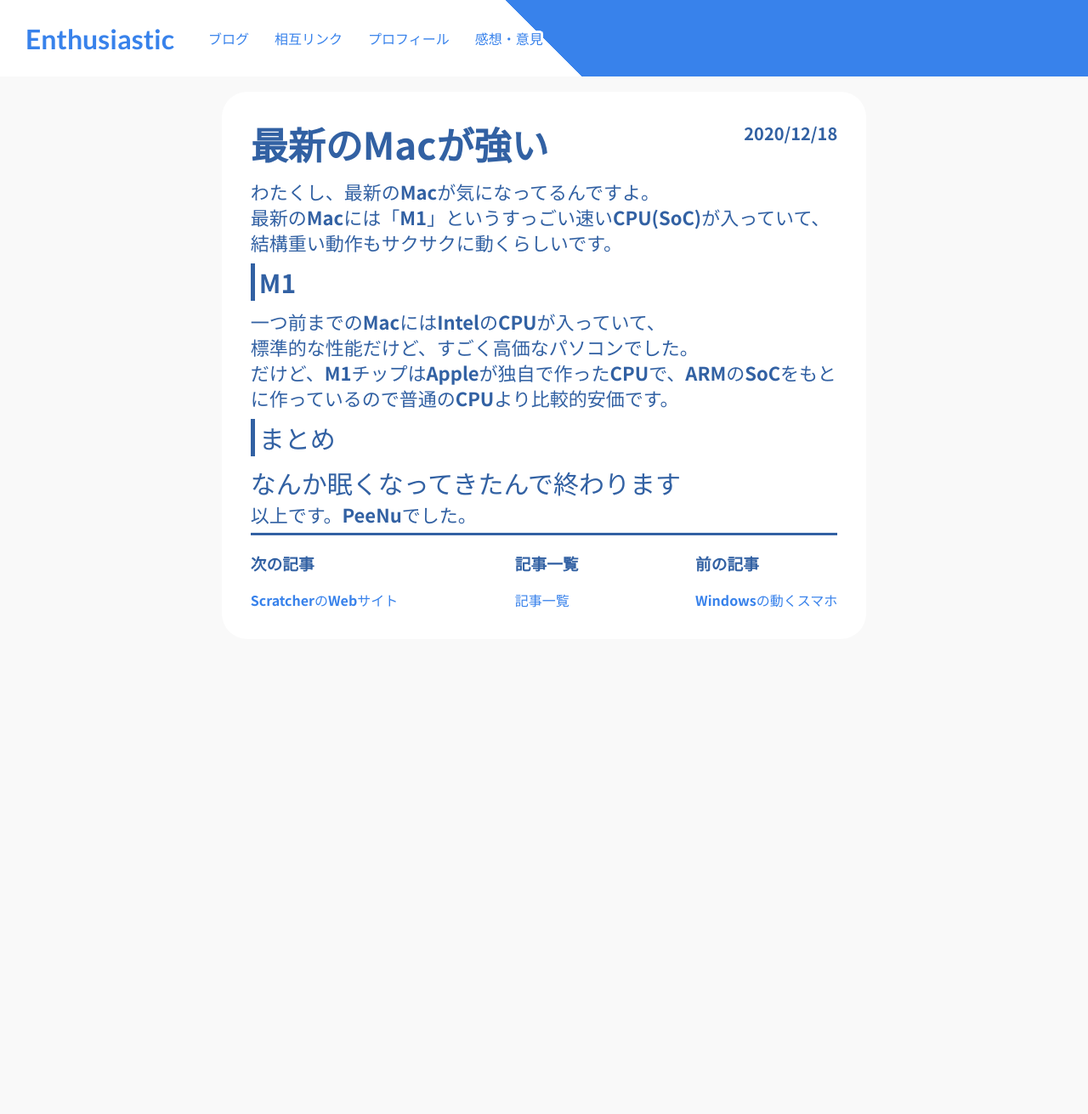
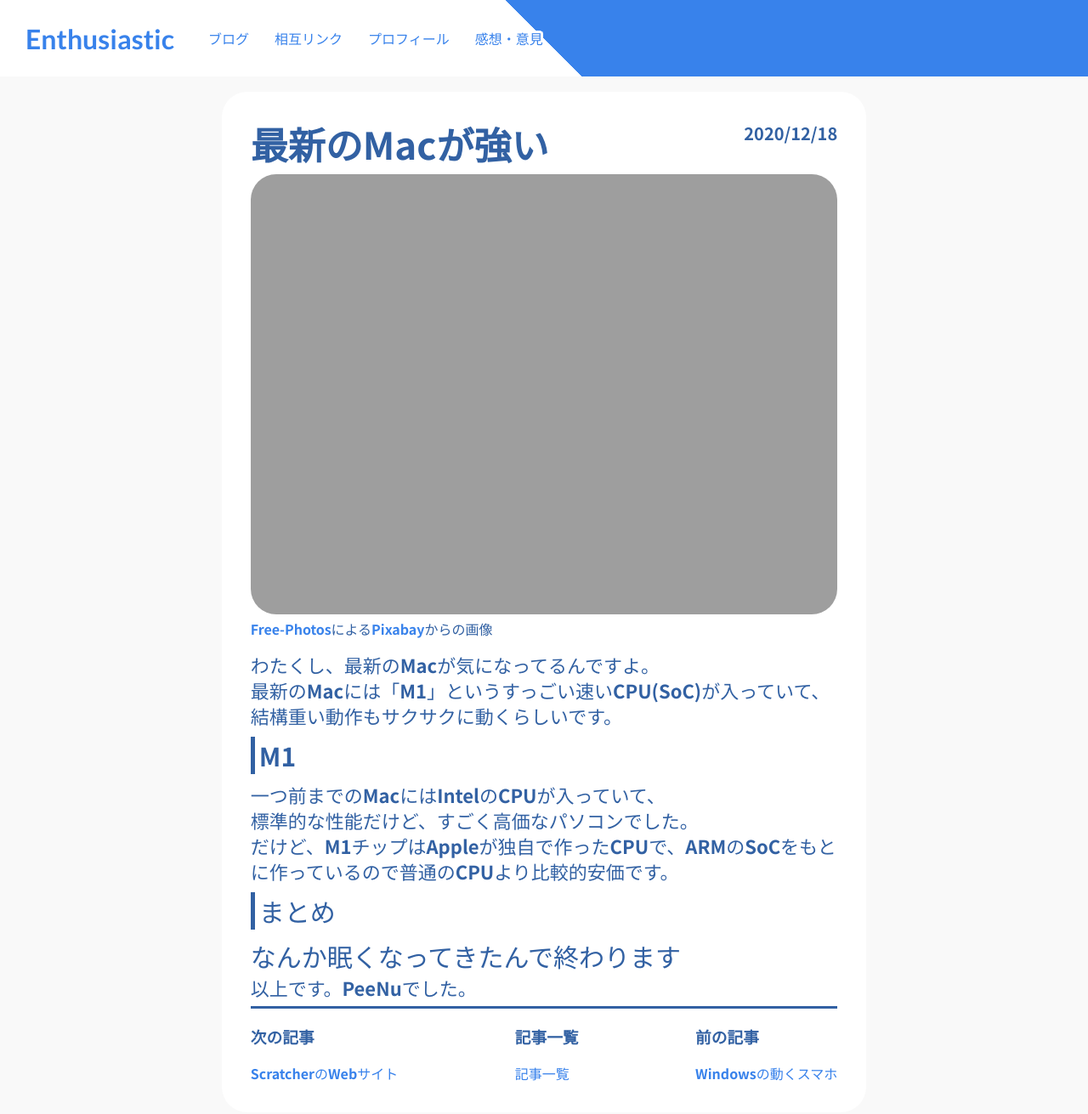
Before and after one commit to Diawadenta/Diawadenta.github.io, a Jekyll site: the page built from _posts/2020-12-18-latest-mac-is-meccha-tsuyoi.markdown, in a window 1280 px wide and 1322 px high. Shown: the top 1311 px of the window at 85% size. Built offline with Jekyll 4.4.1, drawn with Linux system fonts in a browser that asks for light colours.

Commit message:
Update 2020-12-18-latest-mac-is-meccha-tsuyoi.markdown

```diff
--- a/_posts/2020-12-18-latest-mac-is-meccha-tsuyoi.markdown
+++ b/_posts/2020-12-18-latest-mac-is-meccha-tsuyoi.markdown
@@ -2,6 +2,8 @@
 layout: default
 pagename: "最新のMacが強い"
 showfooter: True
+image: mac.png
+imagecaption: <a href="https://pixabay.com/photos/?utm_source=link-attribution&amp;utm_medium=referral&amp;utm_campaign=image&amp;utm_content=691282">Free-Photos</a>による<a href="https://pixabay.com/ja/?utm_source=link-attribution&amp;utm_medium=referral&amp;utm_campaign=image&amp;utm_content=691282">Pixabay</a>からの画像
 ---
 
 わたくし、最新のMacが気になってるんですよ。
```
